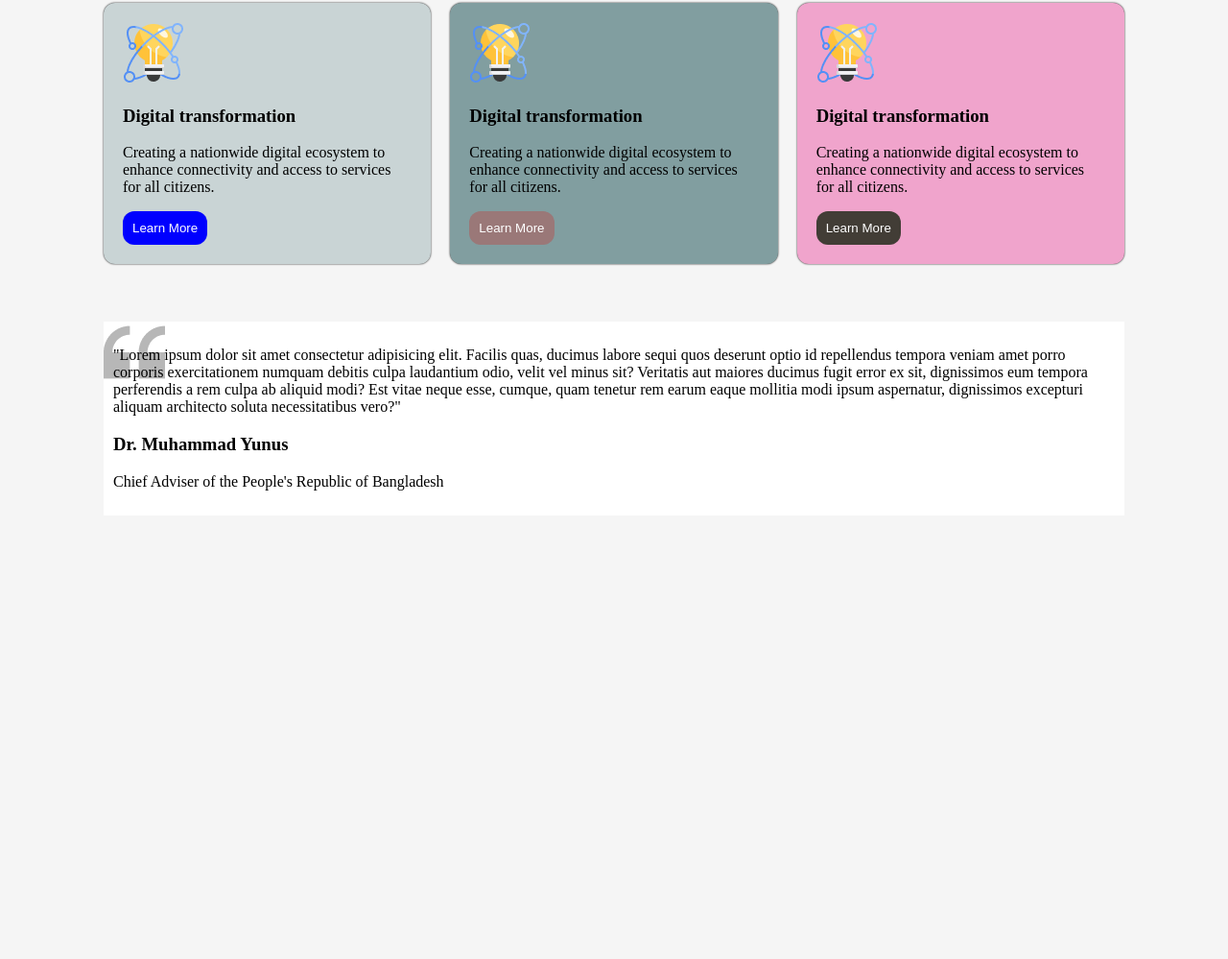
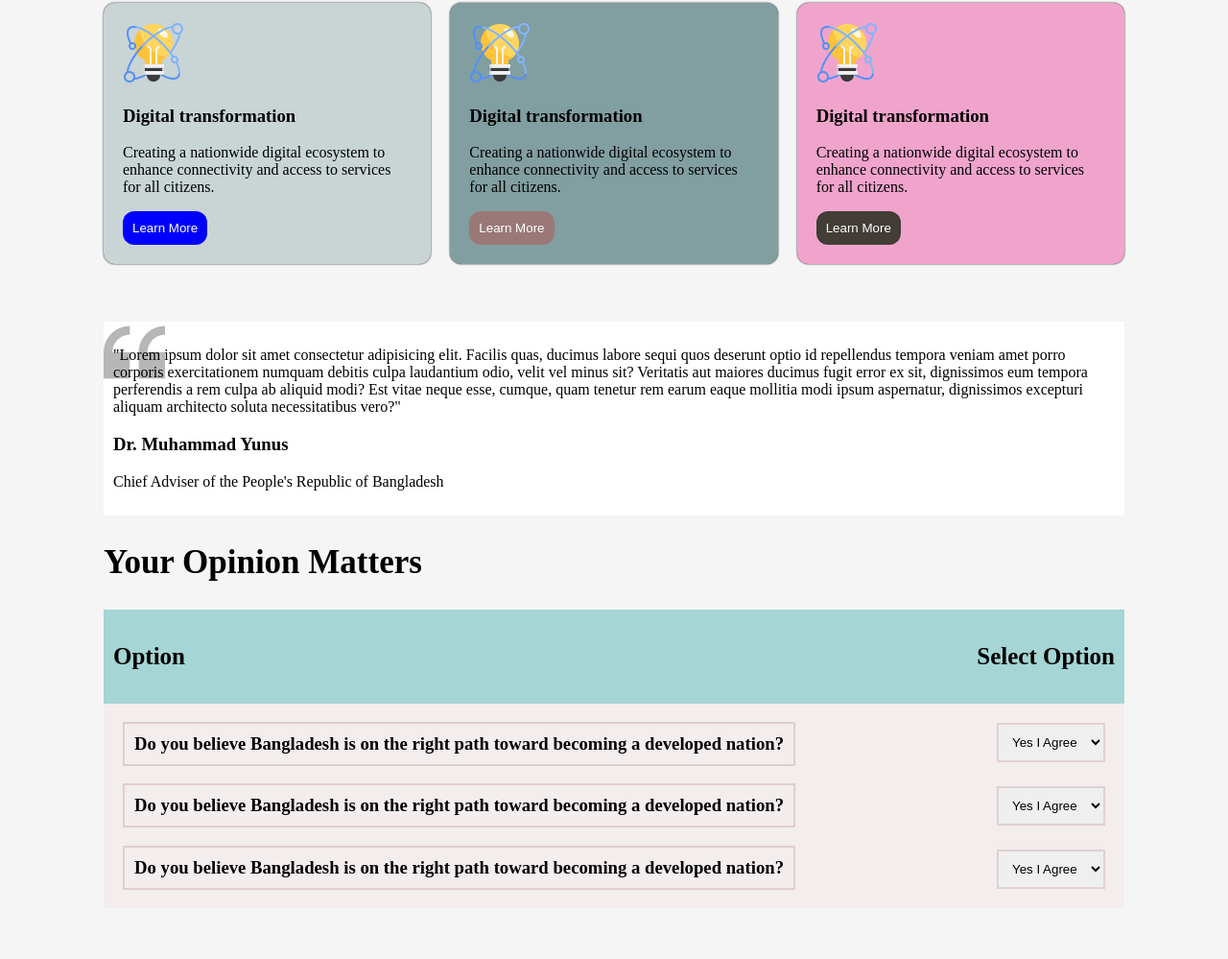
Before and after one commit to asadsftd/Bangladesh-repo, a plain HTML site: page index.html in a window 1280 px wide. Shown: the part 1241-2240 px from the top of the page at 96% size. Before the commit the page ends 1838 px from the top, so only its background shows below. Drawn offline with Linux system fonts and the light colour scheme.

Commit message:
added the my all bloge commit

```diff
--- a/index.html
+++ b/index.html
@@ -143,6 +143,55 @@
             <p class="sub-dspt">Chief Adviser of the People's
             Republic of Bangladesh</p>
            </section>
+           <!-- Opinion metters -->
+            <section class="opinion">
+                <h2 class="opinion-title">
+                    Your Opinion Matters
+                </h2>
+                <div class="option">
+                    <div class="option-container">
+                        <div class="card-one">
+                        <h3 style="font-size: 25px;" class="opinio-sub-title">Option</h3>
+                    </div>
+                    <div class="card-two">
+                        <h3 style="font-size: 25px; class="opinio-sub-title"">Select Option</h3>
+                    </div>
+                    </div>
+                </div>
+                <div class="card-container">
+                    <div class="option-card-one">
+                    <h3 class="option-sub-title">
+                    Do you believe Bangladesh is on
+                    the right path toward becoming a developed
+                     nation?
+                    </h3>
+                    <h3 class="option-sub-title">
+                    Do you believe Bangladesh is on
+                    the right path toward becoming a developed
+                     nation?
+                    </h3>
+                    <h3 class="option-sub-title">
+                    Do you believe Bangladesh is on
+                    the right path toward becoming a developed
+                     nation?
+                    </h3>
+                </div>
+                <div class="option-card-two">
+                    <select name="" id="" class="rltv-one">
+                    <option value="yes">Yes I Agree</option>
+                    <option value="no">No</option>
+                    </select><br>
+                    <select name="" id="" class="rltv-two" >
+                    <option value="yes">Yes I Agree</option>
+                    <option value="no">No</option>
+                    </select><br>
+                    <select name="" id="" class="rltv-three">
+                    <option value="yes">Yes I Agree</option>
+                    <option value="no">No</option>
+                    </select>
+                </div>
+                </div>
+            </section>
       </main>
       <!-- Footer Section -->
        <footer>
--- a/style/style.css
+++ b/style/style.css
@@ -16,7 +16,7 @@ body{
 }
 .btn{
     padding: 15px 30px;
-    font-size: 28px;
+    font-size: 25px;
     font-weight: 500;
     cursor: pointer;
     border-radius: 12px;
@@ -143,6 +143,50 @@ main{
 .sub-title{
     padding: 10px 10px;
 }
+/* option Styles */
+.option-container{
+    display: flex;
+    align-items: center;
+    justify-content: space-between;
+    background-color: rgb(165, 213, 213);
+    padding: 10px 10px;
+
+}
+.opinion-title{
+    font-size: 35px;
+    font-weight: bold;
+}
+.option-sub-title{
+    border: 2px solid rgb(225, 205, 205);
+    padding: 10px 10px;
+}
+select{
+    border: 2px solid rgb(225, 209, 209);
+    padding: 10px 10px;
+}
+.card-container{
+    display: flex;
+    justify-content: space-between;
+
+    padding: 0px 20px;
+    background-color: rgb(243, 237, 237);
+}
+.option-card-two{
+    position: relative;
+    top: 50px;
+}
+.rltv-one{
+    position: relative;
+    top: -30px;
+}
+.rltv-three{
+    position: relative;
+    top: 20px;
+}
+.rltv-two{
+    position: relative;
+    top: -5px;
+}
 
 
 
@@ -235,4 +279,27 @@ main{
     .Future-title{
         margin-top: 40px;
     }
+    /* opinio */
+    .opinion{
+        margin-top: 40px;
+    }
+    .card-container{
+        flex-direction: column;
+    }
+    select{
+        width: 100%;
+    }
+    .opinion-title{
+        font-size: 20px;
+    }
+    .option-container{
+        padding:0px 10px;
+
+    }
+    .opinio-sub-title{
+        font-size: 20px;
+    }
+    h3{
+        font-size: 20px;
+    }
 }
```
